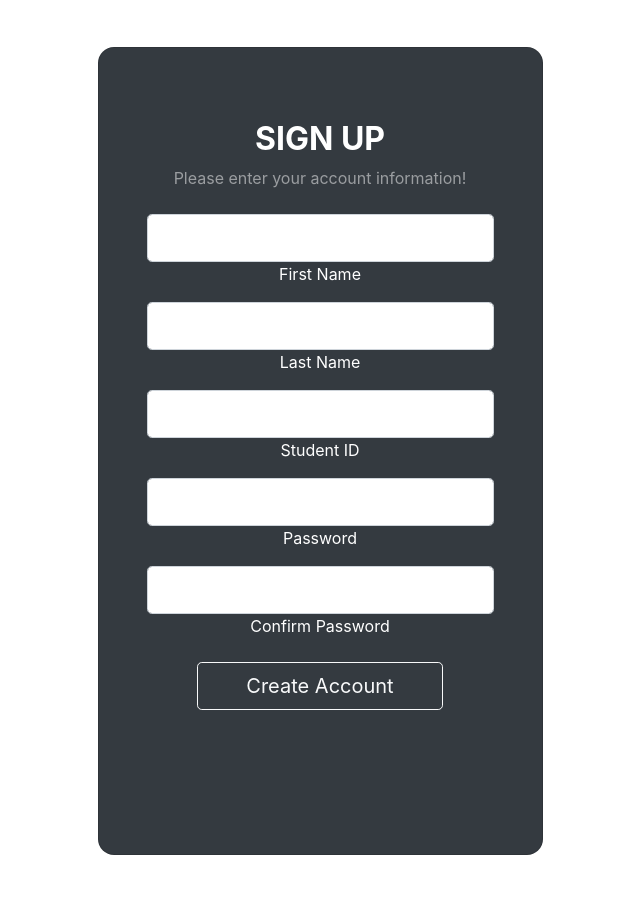
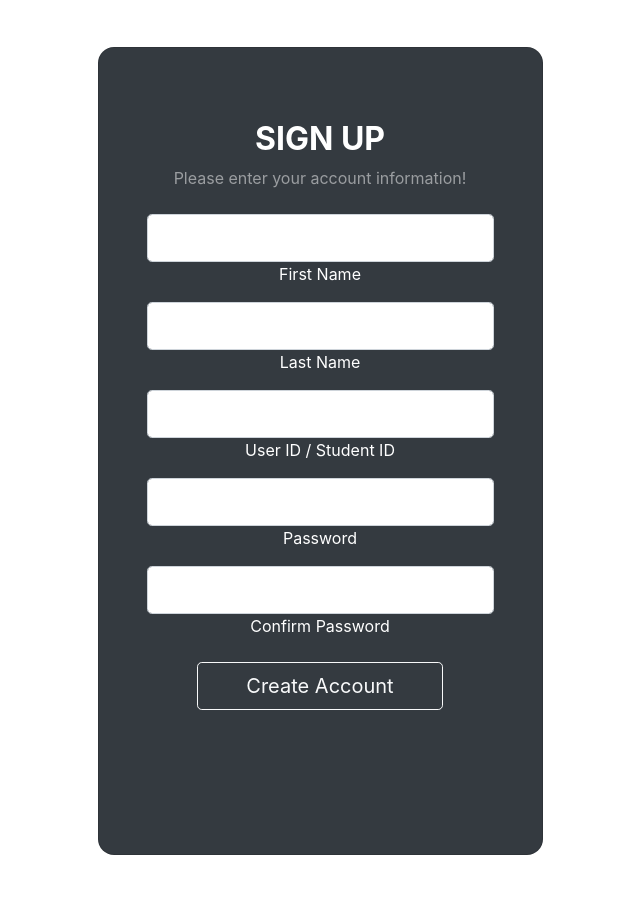
Before and after one commit to karank85/bike-rental-system, a Flask app: page /register/ in a window 1280 px wide. Shown: the part 75-978 px from the top of the page, without its empty margins (320-960 px from the left). Run offline with Flask 2, Linux system fonts and the light colour scheme; some libraries are stand-ins or nearby versions.

Commit message:
change studentID to user_id

```diff
--- a/app.py
+++ b/app.py
@@ -18,7 +18,7 @@ mysql = MySQL(app)
 @app.route('/', endpoint="home")
 def index():
     try:
-        username = session['studentID']
+        username = session['user_id']
         isAdmin = session['adminID']
         if isAdmin != '0':
             return redirect("/admin")
@@ -30,7 +30,7 @@ def index():
 @app.route('/renting/')
 def renting():
     try:
-        username = session['studentID']
+        username = session['user_id']
         isAdmin = session['adminID']
         if isAdmin != '0':
             return redirect("/")
@@ -43,7 +43,7 @@ def renting():
     if resultValue > 0:
         bicycles = cur.fetchall()
         cur.close()
-        return render_template('renting.html', bicycles=bicycles, user=int(session['studentID']))
+        return render_template('renting.html', bicycles=bicycles, user=int(session['user_id']))
     cur.close()
     return render_template('renting.html', bicycles=None)
 
@@ -61,8 +61,8 @@ def bicycle(id):
         elif request.method == 'POST':
             bicycleDetails = request.form
             #Check if correct user is asking to rent cycle
-            if bicycleDetails['ID'] != session['studentID']:
-                flash('StudentID Mismatch!', 'danger')
+            if bicycleDetails['ID'] != session['user_id']:
+                flash('ID Mismatch!', 'danger')
                 return render_template('bicycle.html', bicycle=bicycle)
 
             cur.execute(queryStatement)
@@ -77,13 +77,13 @@ def bicycle(id):
                 return render_template('renting.html', bicycles=bicycles)
 
             #Change the bike status to Awaiting Approval
-            #Add Student_ID, Phone_Num, Time to Database
+            #Add User_ID, Phone_Num, Time to Database
             student_id = bicycleDetails['ID']
             phone_num = bicycleDetails['phone']
             time = bicycleDetails['time']
             queryStatement = f"UPDATE bicycle SET bike_state='Awaiting Approval' WHERE bike_id = {id}"
             cur.execute(queryStatement)
-            queryStatement = f"UPDATE bicycle SET studentID='{student_id}', phone_num='{phone_num}', last_return_time='{time}' WHERE bike_id = {id}"
+            queryStatement = f"UPDATE bicycle SET user_id='{student_id}', phone_num='{phone_num}', last_return_time='{time}' WHERE bike_id = {id}"
             cur.execute(queryStatement)
             mysql.connection.commit()
             cur.close()
@@ -106,7 +106,7 @@ def return_bike(id):
 def register():
     if request.method == 'GET':
         try:
-            username = session['studentID']
+            username = session['user_id']
             flash('Please log out before you create a new account', 'danger')
             return redirect('/')
         except:
@@ -119,19 +119,19 @@ def register():
             flash('Passwords do not match!', 'danger')
             return render_template('register.html')
 
-		# Check if StudentID is numeric
-        if str(userDetails['studentID']).isnumeric() == False:
-            flash('StudentID should be a number!', 'danger')
+		# Check if ID is numeric
+        if str(userDetails['user_id']).isnumeric() == False:
+            flash('ID should be a number!', 'danger')
             return render_template('register.html')
 
-		# Check if StudentID is correct
-        if len(userDetails['studentID']) != 7:
-            flash('StudentID needs to be a 7 digit number!', 'danger')
+		# Check if ID is correct
+        if len(userDetails['user_id']) != 7:
+            flash('ID needs to be a 7 digit number!', 'danger')
             return render_template('register.html')
 
         p1 = userDetails['firstName']
         p2 = userDetails['lastName']
-        p3 = userDetails['studentID']
+        p3 = userDetails['user_id']
         p4 = userDetails['password']
 
 
@@ -140,18 +140,18 @@ def register():
 
         queryStatement = (
             f"INSERT INTO "
-            f"users(f_name, l_name, studentID, password, admin_role) "
+            f"users(f_name, l_name, user_id, password, admin_role) "
             f"VALUES('{p1}', '{p2}', '{p3}', '{hashed_pw}', False)"
         )
         print(check_password_hash(hashed_pw, p4))
         print(queryStatement)
         cur = mysql.connection.cursor()
-        #Check if studentID is a duplicate
-        queryStatementCheckID = (f"SELECT * FROM users WHERE studentID = '{p3}'")
+        #Check if user_id is a duplicate
+        queryStatementCheckID = (f"SELECT * FROM users WHERE user_id = '{p3}'")
         print(queryStatementCheckID)
         duplicateID = cur.execute(queryStatementCheckID)
         if duplicateID > 0:
-            flash("This StudentID is already in the system.", 'danger')
+            flash("This ID is already in the system.", 'danger')
             return render_template('register.html')
         cur.execute(queryStatement)
         mysql.connection.commit()
@@ -165,16 +165,16 @@ def register():
 def login():
     if request.method == 'GET':
         try:
-            username = session['studentID']
+            username = session['user_id']
             flash('You are already logged in', 'danger')
             return redirect('/')
         except:
             return render_template('login.html')
     elif request.method == 'POST':
         loginForm = request.form
-        studentID = loginForm['studentID']
+        user_id = loginForm['user_id']
         cur = mysql.connection.cursor()
-        queryStatement = f"SELECT * FROM users WHERE studentID = '{studentID}'"
+        queryStatement = f"SELECT * FROM users WHERE user_id = '{user_id}'"
         numRow = cur.execute(queryStatement)
         if numRow > 0:
             user =  cur.fetchone()
@@ -182,11 +182,11 @@ def login():
 
                 #Recording Session Information
                 session['login'] = True
-                session['studentID'] = str(user['studentID'])
+                session['user_id'] = str(user['user_id'])
                 session['adminID'] = str(user['admin_role'])
                 session['firstName'] = user['f_name']
                 session['lastName'] = user['l_name']
-                print(session['studentID'] + " adminID: " + session['adminID'])
+                print(session['user_id'] + " adminID: " + session['adminID'])
                 flash('Welcome ' + session['firstName'],'success')
 
                 print(session['adminID'])
@@ -251,7 +251,7 @@ def all_bikes():
 @app.route('/renting/bicycles/<building_name>/')
 def all_bikes_by_buildings(building_name):
     try:
-        username = session['studentID']
+        username = session['user_id']
         isAdmin = session['adminID']
         if isAdmin != '0':
             return redirect("/")
--- a/database/bike_rental.sql
+++ b/database/bike_rental.sql
@@ -5,14 +5,14 @@ DROP TABLE IF EXISTS users;
 
 create table users
 (
-    studentID int(7) NOT NULL,
+    user_id int(7) NOT NULL,
     f_name     varchar(30),
     l_name varchar(35),
     password varchar(128) NOT NULL,
     admin_role        bool,
-    primary key (studentID),
+    primary key (user_id),
     constraint u_users
-    unique (studentID)
+    unique (user_id)
 );
 
 DROP TABLE IF EXISTS building;
@@ -68,18 +68,3 @@ create table bicycle
 		REFERENCES building(building_name)
 		ON DELETE SET NULL
 );
-
-DROP TABLE IF EXISTS guards;
-
-create table guards
-(
-    guard_id       int auto_increment,
-    f_name     varchar(30),
-    l_name varchar(35),
-    building_name	varchar(50),
-    primary key (guard_id),
-    constraint fk_buildings
-	    foreign key (building_name)
-	    REFERENCES building(building_name)
-	    ON DELETE SET NULL
-);
--- a/templates/bicycle.html
+++ b/templates/bicycle.html
@@ -32,7 +32,7 @@
                 </div>
 
                 <div class="form-outline form-white mb-2">
-                    <label class="form-label" for="ID">Student ID</label>
+                    <label class="form-label" for="ID">User ID / Student ID</label>
                     <input type="text" id="ID" class="form-control form-control-lg" name="ID"/>
                     <small>Make sure ID matches account user</small>
                 </div>
--- a/templates/login.html
+++ b/templates/login.html
@@ -14,8 +14,8 @@
                 <p class="text-white-50 mb-5">Please enter your account information!</p>
 
                 <div class="form-outline form-white mb-4">
-                    <input type="text" id="studentID" class="form-control form-control-lg" name="studentID" />
-                    <label class="form-label" for="studentID">Student ID</label>
+                    <input type="text" id="user_id" class="form-control form-control-lg" name="user_id" />
+                    <label class="form-label" for="user_id">User ID / Student ID</label>
                 </div>
 
                 <div class="form-outline form-white mb-4">
--- a/templates/register.html
+++ b/templates/register.html
@@ -24,8 +24,8 @@
                 </div>
 
                 <div class="form-outline form-white mb-2">
-                    <input type="text" id="studentID" class="form-control form-control-lg" name="studentID" />
-                    <label class="form-label" for="studentID">Student ID</label>
+                    <input type="text" id="user_id" class="form-control form-control-lg" name="user_id" />
+                    <label class="form-label" for="user_id">User ID / Student ID</label>
                 </div>
 
                 <div class="form-outline form-white mb-2">
```
